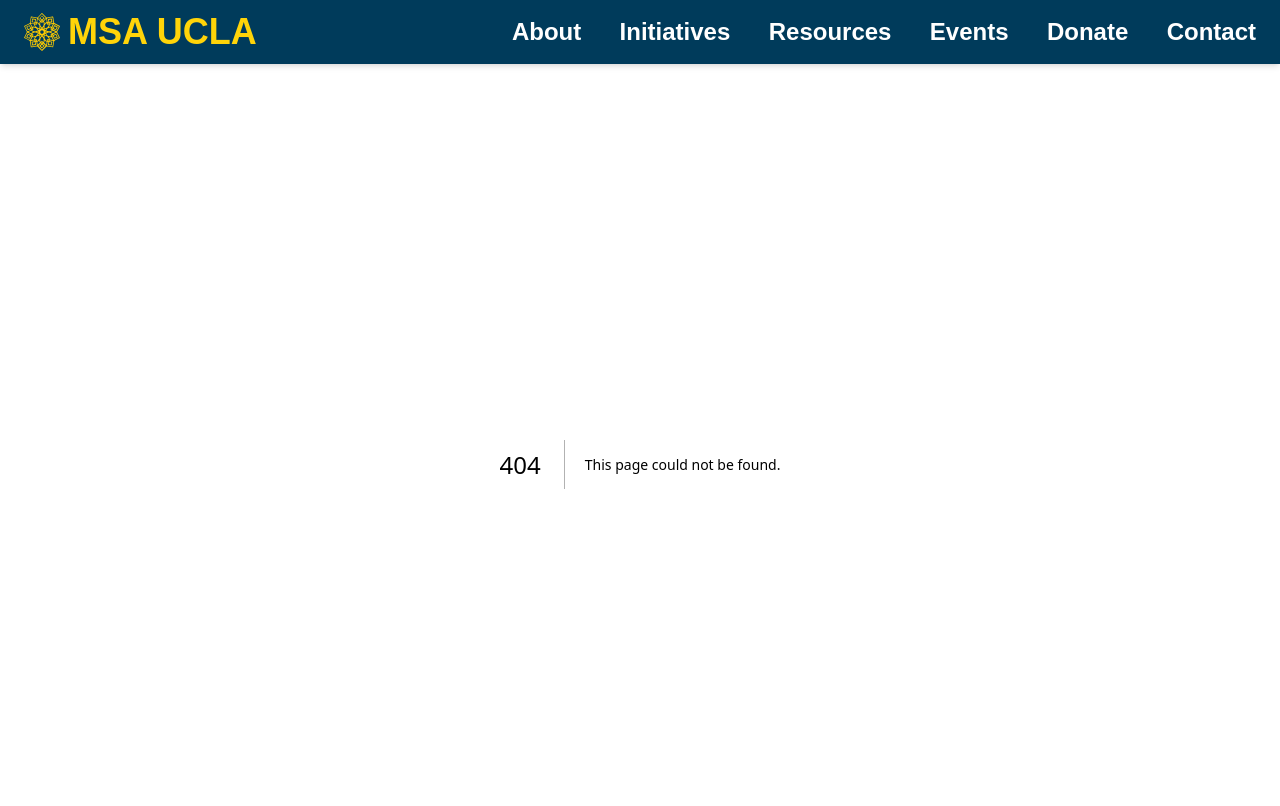
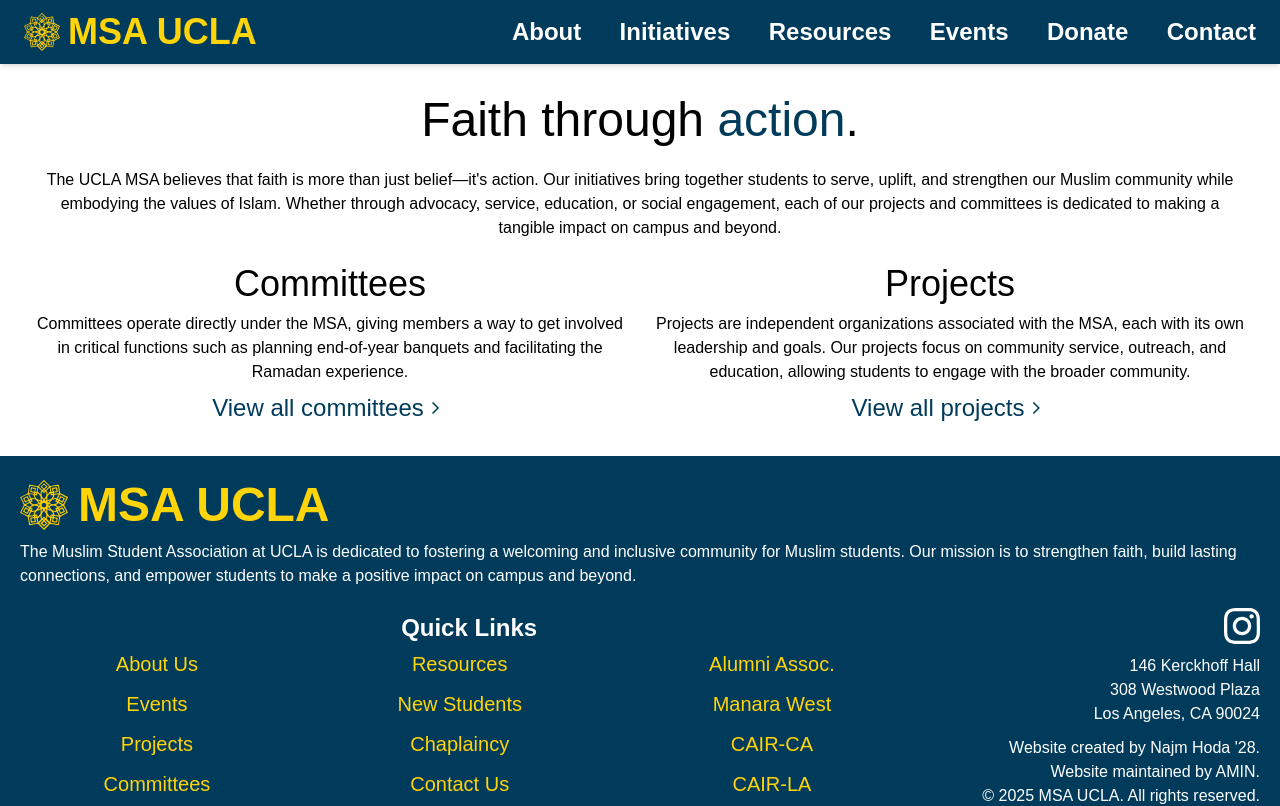
Before and after one commit to NajmKHoda/msa-ucla-website, a Next.js app: page /initiatives in a window 1280 px wide. Before the commit this address had no page. Shown: the top 806 px of the page. Built offline with nearby package versions, Linux system fonts and the light colour scheme; a web font is replaced by a local one.

Commit message:
Create initiatives page

```diff
--- /dev/null
+++ b/src/app/initiatives/page.tsx
@@ -0,0 +1,33 @@
+import Icon from '@/components/wrappers/Icon';
+import Link from 'next/link';
+
+export default function InitiativesPage() {
+    return (
+        <div className='flex flex-col flex-1 justify-center text-center p-8 gap-6'>
+            <h1 className='text-5xl'>Faith through <span className='text-msa-blue'>action</span>.</h1>
+            <p>
+                The UCLA MSA believes that faith is more than just belief—it&apos;s action.
+                Our initiatives bring together students to serve, uplift, and strengthen our Muslim community while embodying the values of Islam.
+                Whether through advocacy, service, education, or social engagement, each of our projects and committees is dedicated to making a tangible impact on campus and beyond.
+            </p>
+            <div className='grid grid-cols-1 md:grid-cols-2 gap-6'>
+            <section className='flex flex-col gap-2'>
+                <h2 className='text-4xl'>Committees</h2>
+                <p>
+                    Committees operate directly under the MSA, giving members a way to get involved
+                    in critical functions such as planning end-of-year banquets and facilitating the Ramadan experience.
+                </p>
+                <Link href='/committees' className='flex justify-center items-center text-2xl text-msa-blue'>View all committees <Icon name='chevron_right'/></Link>
+            </section>
+            <section className='flex flex-col gap-2'>
+                <h2 className='text-4xl'>Projects</h2>
+                <p>
+                    Projects are independent organizations associated with the MSA, each with its own leadership and goals.
+                    Our projects focus on community service, outreach, and education, allowing students to engage with the broader community.
+                </p>
+                <Link href='/projects' className='flex justify-center items-center text-2xl text-msa-blue'>View all projects <Icon name='chevron_right'/></Link>
+            </section>
+            </div>
+        </div>
+    )
+}
--- a/src/components/layout/Header/Header.tsx
+++ b/src/components/layout/Header/Header.tsx
@@ -10,7 +10,7 @@ export default function Header() {
             <MajorNav title='About'>
                 <MinorNav title='Constitution' />
             </MajorNav>
-            <MajorNav title='Initiatives'>
+            <MajorNav title='Initiatives' href='/initiatives'>
                 <MinorNav title='Projects' href='/projects'>
                     {Object.entries(projects).map(([id, { shortName }]) => (
                         <MinorNav key={id} title={shortName} href={`/projects/${id}`} />
```
